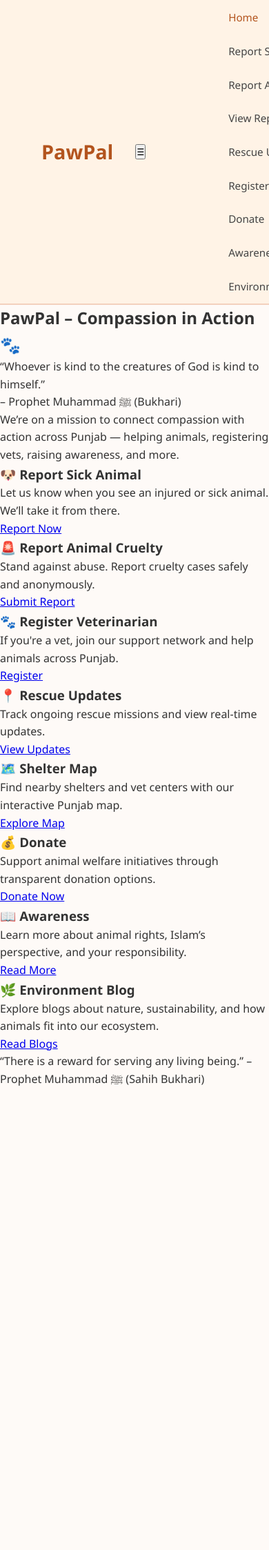
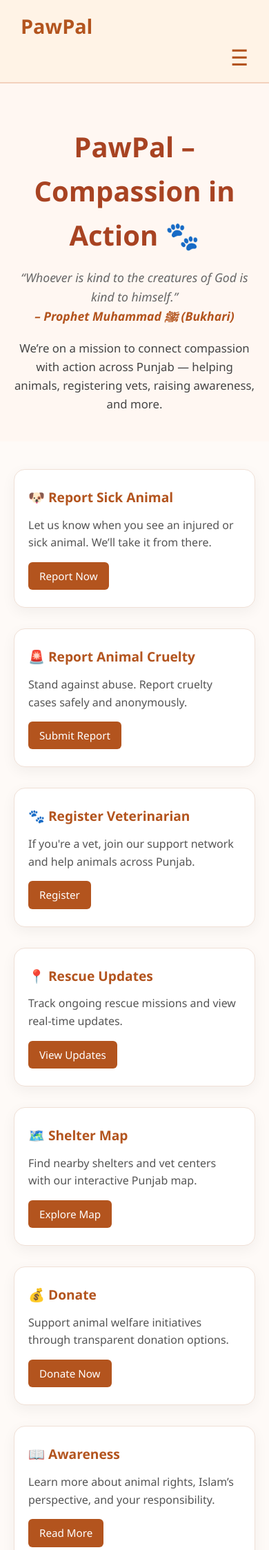
Before and after one commit to Ersatz-xD/PawPal, a Flask app: page / in a window 390 px wide. Shown: the top 2247 px of the page at 69% size. Before the commit the page ends 1574 px from the top, so only its background shows below. Run offline with Flask 3, Linux system fonts and the light colour scheme.

Commit message:
add responsiveness

```diff
--- a/app/static/style.css
+++ b/app/static/style.css
@@ -10,16 +10,19 @@ body {
     background-color: #fefaf7;
     color: #333;
     line-height: 1.6;
+    overflow-x: hidden;
 }
 
 /* Header Styling */
 header {
     background-color: #fff3e6;
-    padding: 10px 60px;
+    padding: 10px 30px;
     display: flex;
     justify-content: space-between;
     align-items: center;
     border-bottom: 2px solid #f3d1bd;
+    position: relative;
+    z-index: 10;
     flex-wrap: wrap;
 }
 
@@ -32,7 +35,7 @@ header h2 {
 /* Navigation Links Styling */
 header .links {
     display: flex;
-    gap: 18px;
+    gap: 1rem;
     align-items: center;
     flex-wrap: wrap;
 }
@@ -43,6 +46,8 @@ header .links a {
     font-weight: 500;
     font-size: 0.95rem;
     transition: color 0.3s;
+    padding: 6px 10px;
+    white-space: nowrap;
 }
 
 header .links a:hover,
@@ -50,10 +55,20 @@ header .links a.active {
     color: #b3541e;
 }
 
-/* Main Container */
+/* Nav Toggle Button (Hamburger) */
+.menu-toggle {
+    display: none;
+    font-size: 2rem;
+    background: none;
+    border: none;
+    color: #b3541e;
+    cursor: pointer;
+}
+
+/* Main Container (Welcome Page) */
 .main_container {
     width: 100%;
-    height: 100vh;
+    min-height: 100vh;
     display: flex;
     justify-content: center;
     align-items: center;
@@ -275,90 +295,250 @@ header .links a.active {
 .env_blog h3 {
     font-weight: 600;
     font-size: 1.4rem;
-    padding: 0.5rem 0;
+    padding-bottom: 0.5rem;
 }
 
 .env_blog p {
     font-size: 1.2rem;
 }
 
-/* Donate Paragraph */
+/* Donate */
 .donate_p {
     font-size: 1.2rem;
 }
 
 .btn_donate {
     margin-top: 1rem;
+    display: block;
     margin-left: auto;
     margin-right: auto;
-    display: block;
 }
 
-/* NAVBAR FIX */
-header {
-    flex-wrap: nowrap;
-    overflow-x: auto;
-    gap: 2rem; /* spacing between links */
-}
+/* Responsive Navigation & Layout */
+@media (max-width: 900px) {
 
-.links {
-    display: flex;
-    gap: 2rem;
-    margin-left: 5rem;
-    flex-wrap: nowrap;
-}
+    .menu-toggle {
+        display: block;
+    }
 
-/* Prevent navbar items from wrapping */
-header a {
-    white-space: nowrap;
-    padding: 0.2rem 0.5rem;  /* no horizontal shift */
-}
-
-/* TEXT FIELD ALIGNMENT + ROUNDED INPUTS */
-.form_content {
-    display: flex;
-    flex-direction: column;
-    gap: 1.2rem;
-}
-
-.form_group {
-    display: flex;
-    align-items: center;
-    justify-content: space-between;
-    gap: 1rem;
-    flex-wrap: wrap;
-}
-
-.form_group label {
-    width: 150px;
-    font-size: 1.2rem;
-}
-
-.form_group input,
-.form_group textarea {
-    flex: 1;
-    padding: 0.6rem 0.8rem;
-    border: 1px solid #E8D9C4;
-    border-radius: 12px;
-    font-size: 1rem;
-    width: 100%;
-    max-width: 500px;
-}
-
-/* Ensure inputs don't overflow on smaller screens */
-@media (max-width: 600px) {
-    .form_group {
+    header {
         flex-direction: column;
         align-items: flex-start;
     }
 
-    .form_group label {
+    header .links {
+        display: none;
+        flex-direction: column;
         width: 100%;
-        margin-bottom: 0.4rem;
+        background-color: #fff3e6;
+        padding: 0.5rem 1rem;
+        border-top: 1px solid #f3d1bd;
     }
 
-    .form_group input,
-    .form_group textarea {
+    header .links.active {
+        display: flex;
+    }
+
+    header .links a {
+        width: 100%;
+        padding: 10px 0;
+        font-size: 1rem;
+        border-bottom: 1px solid #eee;
+    }
+
+    .main_container {
+        flex-direction: column;
+        height: auto;
+    }
+
+    .welcome {
+        width: 100%;
+        padding: 2rem;
+    }
+
+    .img_sec {
+        height: 60vh;
+    }
+
+    .main_div,
+    .main_div_blog {
+        width: 95%;
+    }
+}
+
+/* Tablet optimization */
+@media (min-width: 901px) and (max-width: 1280px) {
+    header {
+        padding: 10px 40px;
+    }
+
+    header .links {
+        gap: 16px;
+        flex-wrap: wrap;
+        justify-content: flex-end;
+    }
+
+    header .links a {
+        font-size: 0.95rem;
+    }
+}
+
+/* Desktop (>1280px) */
+/* No additional changes needed */
+
+
+/*This is Seperate css for home page*/
+/* Hero */
+.hero {
+    text-align: center;
+    padding: 60px 20px 40px;
+    background: #fff7f2;
+}
+
+.hero h1 {
+    font-size: 2.5rem;
+    color: #a84322;
+    margin-bottom: 15px;
+}
+
+.hero .quote {
+    font-style: italic;
+    color: #666;
+    font-size: 1.1rem;
+    margin-bottom: 20px;
+}
+
+.hero .quote span {
+    font-weight: bold;
+    color: #b3541e;
+}
+
+.hero p {
+    max-width: 800px;
+    margin: 0 auto;
+    font-size: 1.05rem;
+    color: #444;
+}
+
+/* Cards */
+.features {
+    padding: 40px 20px;
+}
+
+.card_grid {
+    display: grid;
+    grid-template-columns: repeat(auto-fit, minmax(260px, 1fr));
+    gap: 30px;
+    max-width: 1200px;
+    margin: auto;
+}
+
+.feature_card {
+    background-color: #fff;
+    border-radius: 16px;
+    padding: 25px 20px;
+    box-shadow: 0 6px 20px rgba(0,0,0,0.05);
+    border: 1px solid #f0e0d6;
+    transition: transform 0.3s ease;
+}
+
+.feature_card:hover {
+    transform: translateY(-6px);
+}
+
+.feature_card h3 {
+    margin-bottom: 12px;
+    color: #b3541e;
+    font-size: 1.2rem;
+}
+
+.feature_card p {
+    margin-bottom: 15px;
+    color: #555;
+}
+
+.feature_card a {
+    text-decoration: none;
+    color: white;
+    background-color: #b3541e;
+    padding: 8px 16px;
+    border-radius: 6px;
+    font-weight: 500;
+    font-size: 0.95rem;
+    display: inline-block;
+    transition: background-color 0.3s;
+}
+
+.feature_card a:hover {
+    background-color: #8f3e17;
+}
+
+/* Footer */
+.footer_hadith {
+    text-align: center;
+    background-color: #fff3e6;
+    padding: 30px 20px;
+    font-style: italic;
+    font-size: 1rem;
+    color: #6b432d;
+    margin-top: 40px;
+}
+
+/* Mobile Navigation */
+@media (max-width: 768px) {
+    header {
+        flex-direction: column;
+        align-items: flex-start;
+        padding: 15px 30px;
+    }
+
+    .menu-toggle {
+        display: block;
+        margin-left: auto;
+    }
+
+    .links {
+        display: none;
+        flex-direction: column;
+        width: 100%;
+        background-color: #fff3e6;
+        padding: 0.5rem 1rem;
+        border-top: 1px solid #f3d1bd;
+    }
+
+    .links a {
+        padding: 12px 0;
+        font-size: 1rem;
+        border-bottom: 1px solid #eee;
         width: 100%;
     }
+
+    .links.active {
+    display: flex;
 }
+
+}
+
+/* Tablet Optimization */
+@media (min-width: 769px) and (max-width: 1024px) {
+    header {
+        padding: 10px 40px;
+    }
+
+    header .links {
+        flex-wrap: wrap;
+        justify-content: flex-end;
+        gap: 16px;
+    }
+
+    header .links a {
+        font-size: 0.95rem;
+    }
+}
+
+/* Desktop (>1024px) */
+@media (min-width: 1025px) {
+    header .links {
+        justify-content: flex-end;
+    }
+}
```
Also changed, not shown: other parts of app/static/style.css (+22 -17 lines).
